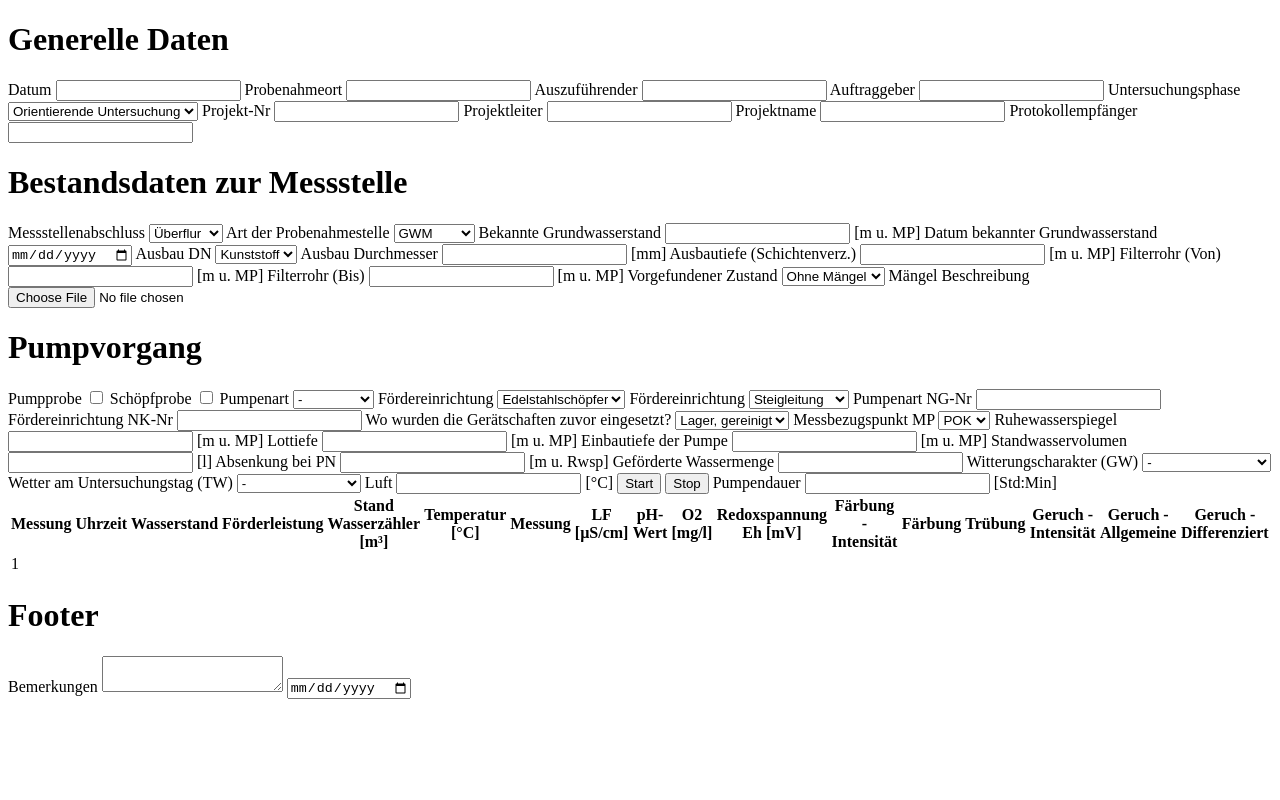
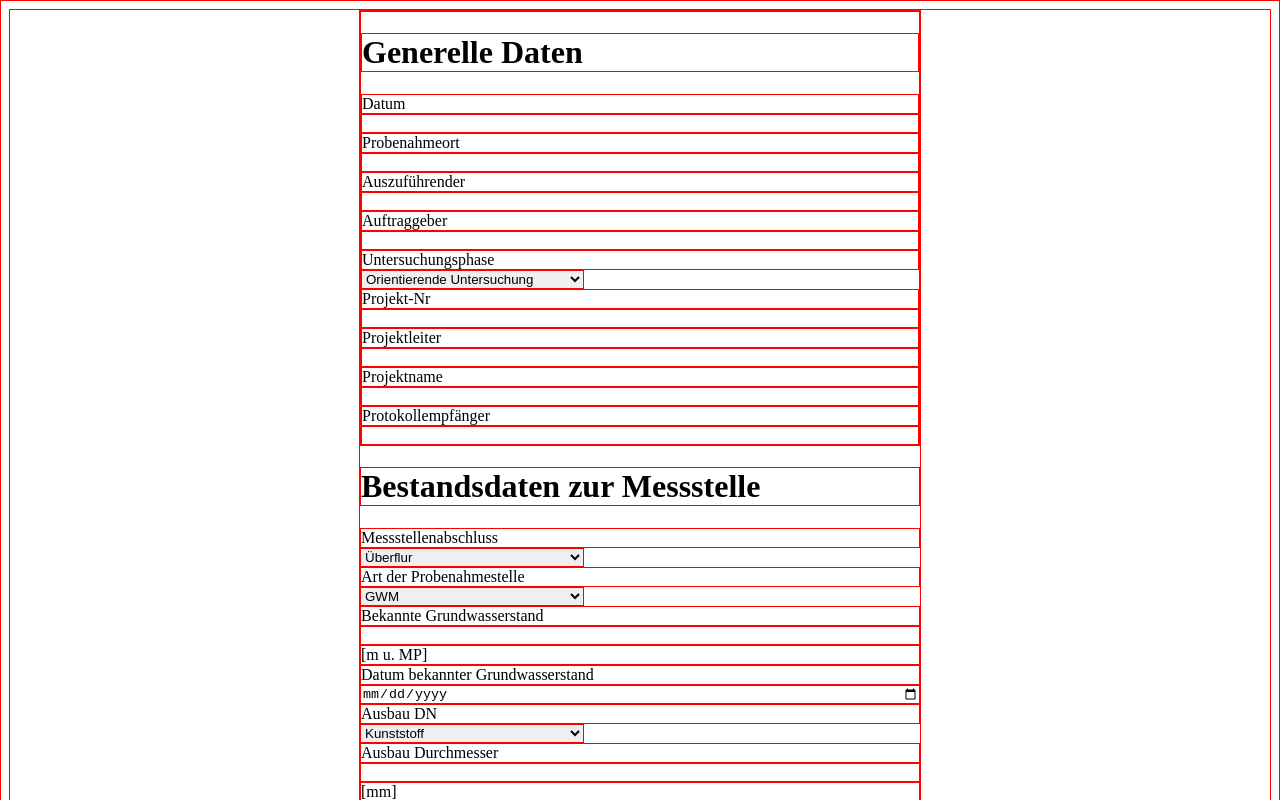
Before and after one commit to jjmercado/probenahmeTool, a SvelteKit app: page / in a window 1280 px wide. Shown: the top 800 px of the page. Built offline with nearby package versions, Linux system fonts and the light colour scheme.

Commit message:
Setup basic style

```diff
--- a/src/app.html
+++ b/src/app.html
@@ -4,6 +4,17 @@
 		<meta charset="utf-8" />
 		<link rel="icon" href="%sveltekit.assets%/favicon.png" />
 		<meta name="viewport" content="width=device-width" />
+		<style>
+			*
+			{
+ 			   border: 1px solid red;
+			}
+
+			select
+    		{
+        		width: 40%;
+    		}
+		</style>
 		%sveltekit.head%
 	</head>
 	<body data-sveltekit-preload-data="hover">
--- a/src/routes/+page.svelte
+++ b/src/routes/+page.svelte
@@ -5,7 +5,21 @@
     import Signing from "./Signing.svelte";
 </script>
 
-<GeneralData />
-<InventoryData />
-<PumpingProcess />
-<Signing />
+<div>
+    <GeneralData />
+    <InventoryData />
+    <PumpingProcess />
+    <Signing />
+</div>
+
+<style>
+
+    div
+    {
+        display: flex;
+        flex-direction: column;
+        max-width: 35rem;
+        margin: auto;
+    }
+
+</style>
--- a/src/routes/GeneralData.svelte
+++ b/src/routes/GeneralData.svelte
@@ -1,5 +1,5 @@
 
-
+<div>
     <h1>Generelle Daten</h1>
 
     <label for="datetime">Datum</label>
@@ -33,3 +33,14 @@
 
     <label for="protocolReceiver">Protokollempfänger</label>
     <input type="text" name="protocolReceiver" id="protocolReceiver">
+</div>
+
+<style>
+    div
+    {
+        display: flex;
+        flex-direction: column;
+    }
+
+
+</style>
--- a/src/routes/PumpingProcess.svelte
+++ b/src/routes/PumpingProcess.svelte
@@ -110,10 +110,10 @@
 <input type="text" name="pumpDuration" id="pumpDuration">
 <label for="pumpDuration">[Std:Min]</label>
 
-<table>
+<!-- <table>
     <tr>
         <th>Messung</th>
-        <th>Uhrzeit</th>
+
         <th>Wasserstand</th>
         <th>Förderleistung</th>
         <th>Stand Wasserzähler [m³]</th>
@@ -131,6 +131,14 @@
         <th>Geruch - Differenziert</th>
     </tr>
     <tr>
-        <td>1</td>
+        <th>Uhrzeit</th>
     </tr>
-</table>
+</table> -->
+
+<style>
+    table
+    {
+        display: flex;
+        flex-direction: column;
+    }
+</style>
```
Lines whose indentation alone changed are shown as unchanged.
